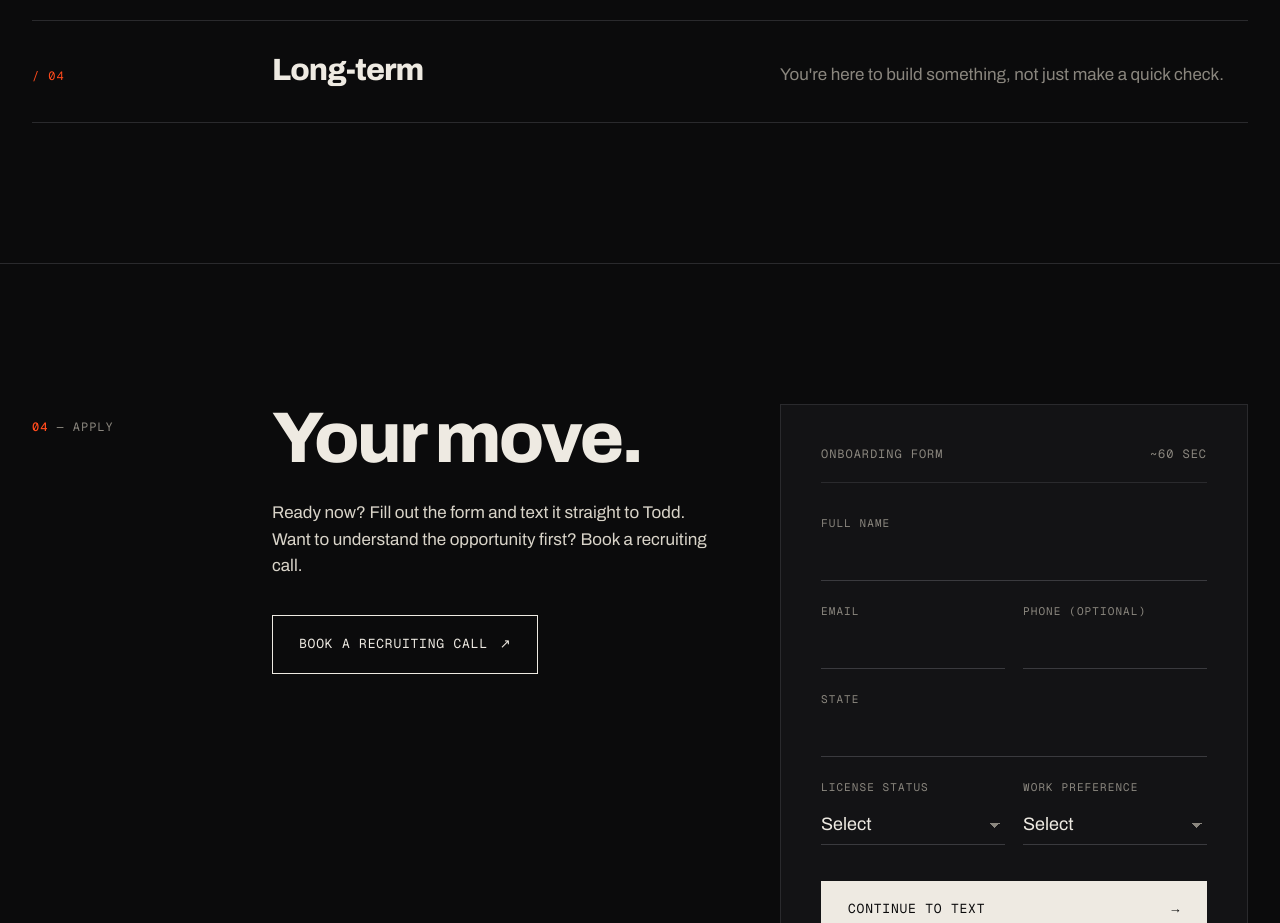
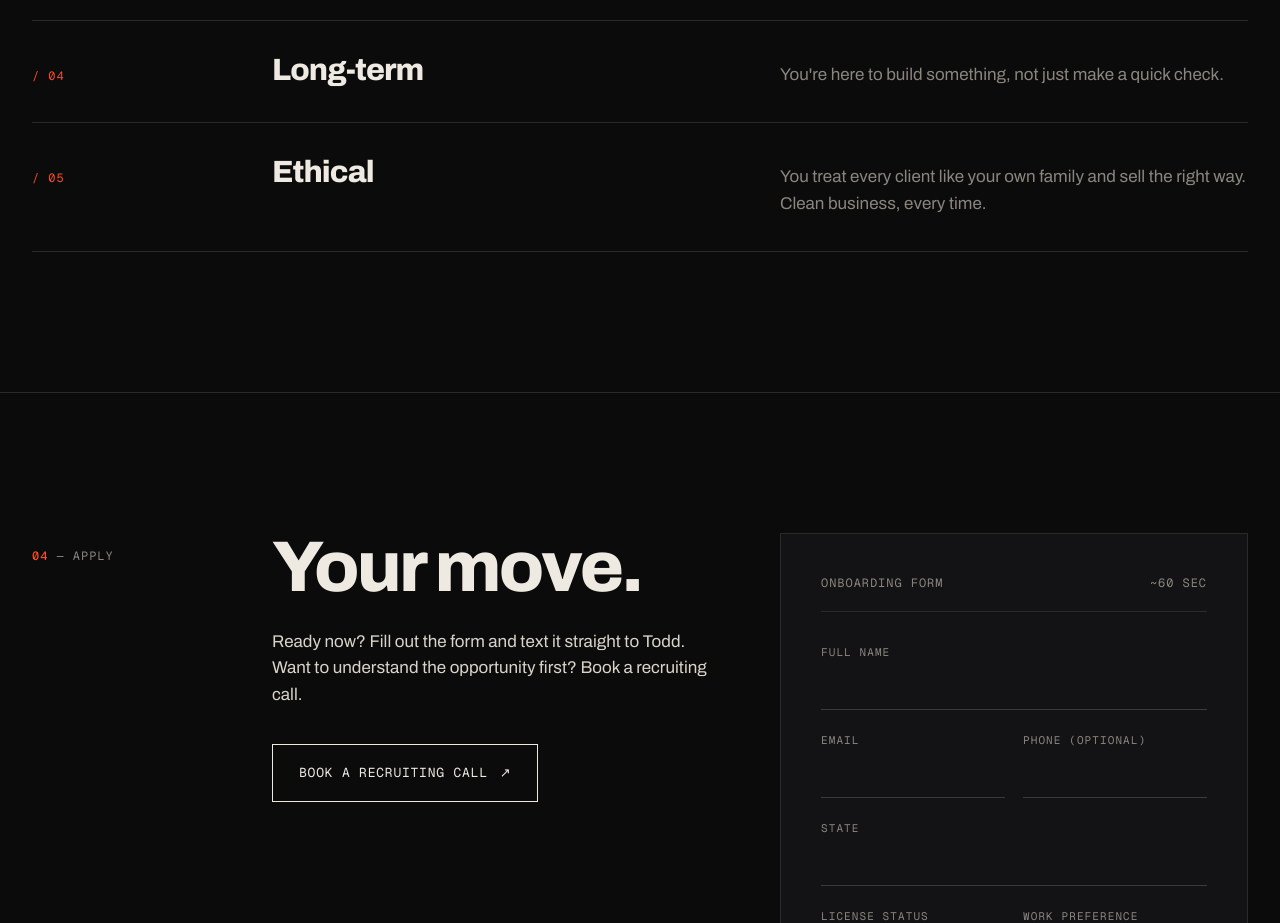
Before and after one commit to kiandolezal1-alt/chosen-recruiting, a plain HTML site: page index.html in a window 1280 px wide. Shown: the part 3540-4463 px from the top of the page. Drawn offline with nearby package versions, Linux system fonts and the light colour scheme.

Commit message:
Add Ethical to Who We Choose
Co-Authored-By: Claude Opus 5.5 <noreply@anthropic.com>
Claude-Session: https://claude.ai/code/session_01RBrcXzH2AtAMMntTaYckMD

```diff
--- a/index.html
+++ b/index.html
@@ -260,6 +260,7 @@
       <div class="who rv"><div class="mono">/ 02</div><h4>Competitive</h4><p>Leaderboards motivate you. Losing bothers you. Good.</p></div>
       <div class="who rv"><div class="mono">/ 03</div><h4>Self-driven</h4><p>No one has to chase you. You run your own day.</p></div>
       <div class="who rv"><div class="mono">/ 04</div><h4>Long-term</h4><p>You're here to build something, not just make a quick check.</p></div>
+      <div class="who rv"><div class="mono">/ 05</div><h4>Ethical</h4><p>You treat every client like your own family and sell the right way. Clean business, every time.</p></div>
     </div>
   </div>
 </section>
```
